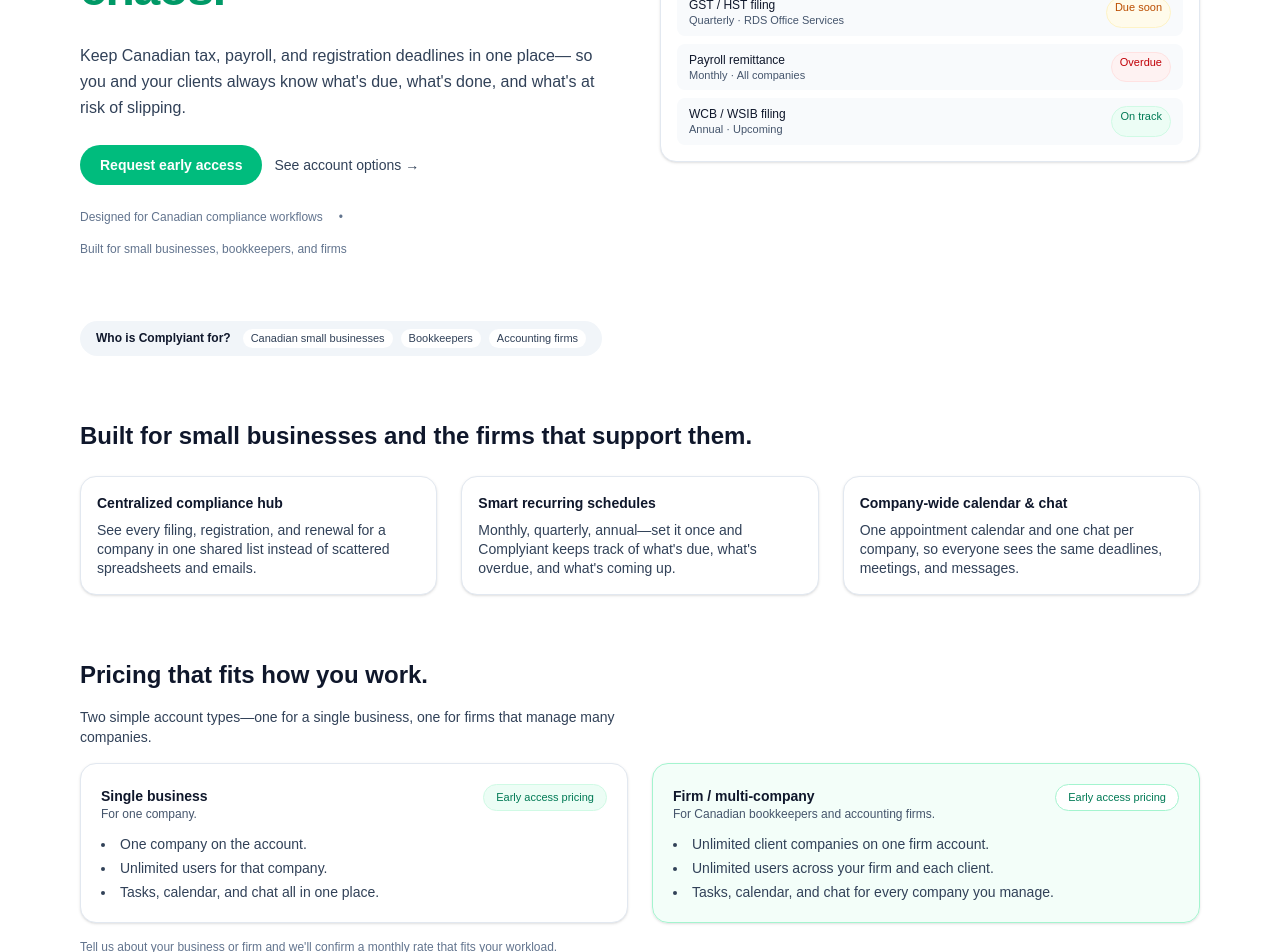
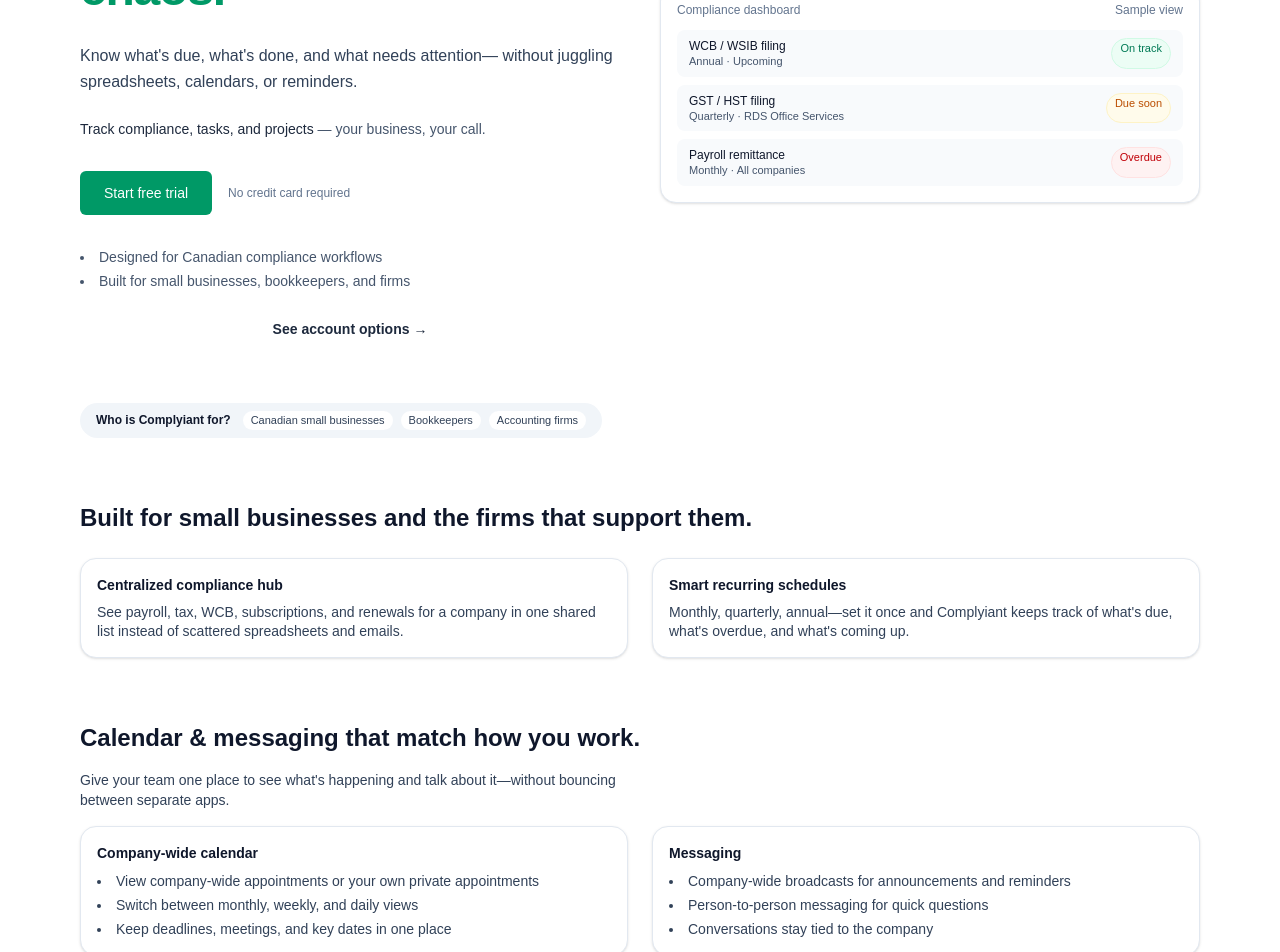
Before and after one commit to AB8655/complyiant, a Next.js app: page / in a window 1280 px wide. Shown: the part 280-1232 px from the top of the page. Built offline with nearby package versions, Linux system fonts and the light colour scheme.

Commit message:
Refine hero messaging and simplify feature layout

```diff
--- a/app/page.tsx
+++ b/app/page.tsx
@@ -5,88 +5,109 @@
     <div className="mx-auto max-w-6xl px-4 py-8 md:py-14 space-y-14 md:space-y-16">
       {/* HERO */}
       <section className="grid gap-10 md:grid-cols-2 md:items-center">
+        {/* Left column: copy + CTA */}
         <div className="space-y-6">
           <span className="inline-flex items-center rounded-full bg-emerald-50 px-3 py-1 text-xs font-medium text-emerald-700 border border-emerald-100">
-            Built in Canada for Canadian businesses &amp; firms
+            Built for small businesses and the firms that support them
           </span>
 
           <h1 className="text-3xl md:text-4xl lg:text-5xl font-semibold tracking-tight text-slate-900 leading-tight">
-            Compliance {" "}
+            Compliance{" "}
             <span className="text-emerald-600">without the chaos.</span>
           </h1>
 
           <p className="text-sm md:text-base text-slate-700 leading-relaxed max-w-xl">
-            Keep Canadian tax, payroll, and registration deadlines in one place—
-            so you and your clients always know what&apos;s due, what&apos;s done,
-            and what&apos;s at risk of slipping.
+            Know what&apos;s due, what&apos;s done, and what needs attention—
+            without juggling spreadsheets, calendars, or reminders.
           </p>
 
-          <div className="flex flex-wrap items-center gap-3">
-            <a
-              href="#contact"
-              className="inline-flex items-center rounded-full bg-emerald-500 px-5 py-2.5 text-sm font-semibold text-white hover:bg-emerald-600 transition-colors"
-            >
-              Request early access
-            </a>
+          <p className="text-sm text-slate-600">
+            <span className="font-medium text-slate-800">
+              Track compliance, tasks, and projects
+            </span>{" "}
+            — your business, your call.
+          </p>
+
+          {/* CTA block */}
+          <div className="mt-8 flex flex-col items-start gap-4">
+            {/* Primary CTA row */}
+            <div className="flex items-center gap-4">
+              <a
+                href="#contact"
+                className="rounded-md bg-emerald-600 px-6 py-3 text-sm font-medium text-white hover:bg-emerald-700"
+              >
+                Start free trial
+              </a>
+              <span className="text-xs text-slate-500">
+                No credit card required
+              </span>
+            </div>
+
+            {/* Trust bullets */}
+            <ul className="mt-4 space-y-1 list-disc list-inside text-sm text-slate-600">
+              <li>Designed for Canadian compliance workflows</li>
+              <li>Built for small businesses, bookkeepers, and firms</li>
+            </ul>
+
+            {/* Secondary CTA (centered + stronger) */}
             <a
               href="#pricing"
-              className="text-sm text-slate-700 hover:text-slate-900"
+              className="mx-auto mt-3 block text-sm font-semibold text-slate-800 hover:text-slate-900"
             >
               See account options →
             </a>
           </div>
-
-          <div className="flex flex-wrap gap-4 text-xs text-slate-500">
-            <span>Designed for Canadian compliance workflows</span>
-            <span>•</span>
-            <span>Built for small businesses, bookkeepers, and firms</span>
-          </div>
         </div>
 
-        {/* Simple “app preview” block */}
+        {/* Right column: Simple “app preview” block */}
         <div className="rounded-2xl border border-slate-200 bg-white p-4 shadow-sm">
-          <div className="flex items-center justify-between mb-3 text-xs text-slate-500">
+          <div className="mb-3 flex items-center justify-between text-xs text-slate-500">
             <span>Compliance dashboard</span>
             <span>Sample view</span>
           </div>
           <div className="space-y-2 text-xs">
+            {/* On track first */}
+            <div className="flex justify-between rounded-lg bg-slate-50 px-3 py-2">
+              <div>
+                <div className="font-medium text-slate-900">
+                  WCB / WSIB filing
+                </div>
+                <div className="text-[11px] text-slate-600">
+                  Annual · Upcoming
+                </div>
+              </div>
+              <span className="rounded-full border border-emerald-100 bg-emerald-50 px-2 py-0.5 text-[11px] text-emerald-700">
+                On track
+              </span>
+            </div>
+
+            {/* Due soon */}
             <div className="flex justify-between rounded-lg bg-slate-50 px-3 py-2">
               <div>
                 <div className="font-medium text-slate-900">
                   GST / HST filing
                 </div>
-                <div className="text-slate-600 text-[11px]">
+                <div className="text-[11px] text-slate-600">
                   Quarterly · RDS Office Services
                 </div>
               </div>
-              <span className="rounded-full bg-amber-50 px-2 py-0.5 text-[11px] text-amber-700 border border-amber-100">
+              <span className="rounded-full border border-amber-100 bg-amber-50 px-2 py-0.5 text-[11px] text-amber-700">
                 Due soon
               </span>
             </div>
+
+            {/* Overdue last */}
             <div className="flex justify-between rounded-lg bg-slate-50 px-3 py-2">
               <div>
                 <div className="font-medium text-slate-900">
                   Payroll remittance
                 </div>
-                <div className="text-slate-600 text-[11px]">
+                <div className="text-[11px] text-slate-600">
                   Monthly · All companies
                 </div>
               </div>
-              <span className="rounded-full bg-red-50 px-2 py-0.5 text-[11px] text-red-700 border border-red-100">
+              <span className="rounded-full border border-red-100 bg-red-50 px-2 py-0.5 text-[11px] text-red-700">
                 Overdue
-              </span>
-            </div>
-            <div className="flex justify-between rounded-lg bg-slate-50 px-3 py-2">
-              <div>
-                <div className="font-medium text-slate-900">
-                  WCB / WSIB filing
-                </div>
-                <div className="text-slate-600 text-[11px]">
-                  Annual · Upcoming
-                </div>
-              </div>
-              <span className="rounded-full bg-emerald-50 px-2 py-0.5 text-[11px] text-emerald-700 border border-emerald-100">
-                On track
               </span>
             </div>
           </div>
@@ -96,7 +117,7 @@
       {/* WHO IT'S FOR STRIP */}
       <section>
         <div className="inline-flex flex-wrap items-center gap-2 rounded-full bg-slate-100 px-4 py-2 text-xs text-slate-700">
-          <span className="font-semibold text-slate-900 mr-1">
+          <span className="mr-1 font-semibold text-slate-900">
             Who is Complyiant for?
           </span>
           <span className="rounded-full bg-white px-2 py-0.5 text-[11px]">
@@ -111,93 +132,131 @@
         </div>
       </section>
 
-      {/* FEATURES */}
+      {/* FEATURES – two cards only */}
       <section id="features" className="space-y-6">
         <h2 className="text-xl md:text-2xl font-semibold text-slate-900">
           Built for small businesses and the firms that support them.
         </h2>
-        <div className="grid gap-6 md:grid-cols-3">
-          <div className="rounded-2xl border border-slate-200 bg-white p-4 space-y-2 shadow-sm">
+
+        <div className="grid gap-6 md:grid-cols-2">
+          <div className="space-y-2 rounded-2xl border border-slate-200 bg-white p-4 shadow-sm">
             <h3 className="text-sm font-semibold text-slate-900">
               Centralized compliance hub
             </h3>
-            <p className="text-sm text-slate-700 leading-snug">
-              See every filing, registration, and renewal for a company in one
-              shared list instead of scattered spreadsheets and emails.
+            <p className="text-sm leading-snug text-slate-700">
+              See payroll, tax, WCB, subscriptions, and renewals for a company
+              in one shared list instead of scattered spreadsheets and emails.
             </p>
           </div>
 
-          <div className="rounded-2xl border border-slate-200 bg-white p-4 space-y-2 shadow-sm">
+          <div className="space-y-2 rounded-2xl border border-slate-200 bg-white p-4 shadow-sm">
             <h3 className="text-sm font-semibold text-slate-900">
               Smart recurring schedules
             </h3>
-            <p className="text-sm text-slate-700 leading-snug">
+            <p className="text-sm leading-snug text-slate-700">
               Monthly, quarterly, annual—set it once and Complyiant keeps track
               of what&apos;s due, what&apos;s overdue, and what&apos;s coming up.
-            </p>
-          </div>
-
-          <div className="rounded-2xl border border-slate-200 bg-white p-4 space-y-2 shadow-sm">
-            <h3 className="text-sm font-semibold text-slate-900">
-              Company-wide calendar &amp; chat
-            </h3>
-            <p className="text-sm text-slate-700 leading-snug">
-              One appointment calendar and one chat per company, so everyone
-              sees the same deadlines, meetings, and messages.
             </p>
           </div>
         </div>
       </section>
 
-      {/* PRICING */}
+      {/* COLLABORATION DETAILS */}
+      <section className="space-y-4">
+        <h2 className="text-xl md:text-2xl font-semibold text-slate-900">
+          Calendar &amp; messaging that match how you work.
+        </h2>
+        <p className="text-sm text-slate-700 max-w-xl">
+          Give your team one place to see what&apos;s happening and talk about
+          it—without bouncing between separate apps.
+        </p>
+
+        <div className="grid gap-6 md:grid-cols-2">
+          {/* Calendar details */}
+          <div className="space-y-2 rounded-2xl border border-slate-200 bg-white p-4 shadow-sm">
+            <h3 className="text-sm font-semibold text-slate-900">
+              Company-wide calendar
+            </h3>
+            <ul className="list-disc list-inside space-y-1 text-sm text-slate-700">
+              <li>
+                View company-wide appointments or your own private appointments
+              </li>
+              <li>Switch between monthly, weekly, and daily views</li>
+              <li>Keep deadlines, meetings, and key dates in one place</li>
+            </ul>
+          </div>
+
+          {/* Messaging details */}
+          <div className="space-y-2 rounded-2xl border border-slate-200 bg-white p-4 shadow-sm">
+            <h3 className="text-sm font-semibold text-slate-900">Messaging</h3>
+            <ul className="list-disc list-inside space-y-1 text-sm text-slate-700">
+              <li>
+                Company-wide broadcasts for announcements and reminders
+              </li>
+              <li>Person-to-person messaging for quick questions</li>
+              <li>Conversations stay tied to the company</li>
+            </ul>
+          </div>
+        </div>
+      </section>
+
+      {/* PRICING / ACCOUNT TYPES */}
       <section id="pricing" className="space-y-4">
         <h2 className="text-xl md:text-2xl font-semibold text-slate-900">
           Pricing that fits how you work.
         </h2>
         <p className="text-sm text-slate-700 max-w-xl">
-          Two simple account types—one for a single business, one for firms that
-          manage many companies.
+          Two simple account types—one for a single business, one for firms or
+          multi-entity setups that manage many companies or projects.
         </p>
 
         <div className="grid gap-6 md:grid-cols-2">
           {/* Single business card */}
-          <div className="rounded-2xl border border-slate-200 bg-white p-5 space-y-3 shadow-sm">
+          <div className="space-y-3 rounded-2xl border border-slate-200 bg-white p-5 shadow-sm">
             <div className="flex items-baseline justify-between">
               <div>
                 <div className="text-sm font-semibold text-slate-900">
                   Single business
                 </div>
-                <div className="text-xs text-slate-600">For one company.</div>
+                <div className="text-xs text-slate-600">
+                  For one company and its team.
+                </div>
               </div>
-              <span className="rounded-full bg-emerald-50 px-3 py-1 text-[11px] font-medium text-emerald-700 border border-emerald-100">
+              <span className="rounded-full border border-emerald-100 bg-emerald-50 px-3 py-1 text-[11px] font-medium text-emerald-700">
                 Early access pricing
               </span>
             </div>
-            <ul className="text-sm text-slate-700 space-y-1 list-disc list-inside">
+            <ul className="list-disc list-inside space-y-1 text-sm text-slate-700">
               <li>One company on the account.</li>
-              <li>Unlimited users for that company.</li>
+              <li>
+                Add team members as needed—no per-user pricing during early
+                access.
+              </li>
               <li>Tasks, calendar, and chat all in one place.</li>
             </ul>
           </div>
 
           {/* Firm / multi-company card */}
-          <div className="rounded-2xl border border-emerald-200 bg-emerald-50/60 p-5 space-y-3 shadow-sm">
+          <div className="space-y-3 rounded-2xl border border-emerald-200 bg-emerald-50/60 p-5 shadow-sm">
             <div className="flex items-baseline justify-between">
               <div>
                 <div className="text-sm font-semibold text-slate-900">
                   Firm / multi-company
                 </div>
                 <div className="text-xs text-slate-600">
-                  For Canadian bookkeepers and accounting firms.
+                  For bookkeepers, accounting firms, or multi-entity businesses.
                 </div>
               </div>
-              <span className="rounded-full bg-white px-3 py-1 text-[11px] font-medium text-emerald-700 border border-emerald-200">
+              <span className="rounded-full border border-emerald-200 bg-white px-3 py-1 text-[11px] font-medium text-emerald-700">
                 Early access pricing
               </span>
             </div>
-            <ul className="text-sm text-slate-700 space-y-1 list-disc list-inside">
-              <li>Unlimited client companies on one firm account.</li>
-              <li>Unlimited users across your firm and each client.</li>
+            <ul className="list-disc list-inside space-y-1 text-sm text-slate-700">
+              <li>
+                Track multiple client companies, projects, or entities from one
+                firm account.
+              </li>
+              <li>Add firm staff and client users as needed.</li>
               <li>Tasks, calendar, and chat for every company you manage.</li>
             </ul>
           </div>
@@ -215,18 +274,18 @@
         className="space-y-3 rounded-2xl border border-slate-200 bg-white p-5 shadow-sm"
       >
         <h2 className="text-xl font-semibold text-slate-900">
-          Request early access to Complyiant.
+          Start your free trial of Complyiant.
         </h2>
         <p className="text-sm text-slate-700 max-w-xl">
-          Tell us briefly how you handle compliance today, and we&apos;ll show
-          you what it looks like inside Complyiant for your Canadian business
-          or firm.
+          Tell us briefly how you handle compliance today—single business or
+          multi-company—and we&apos;ll set up a free trial that mirrors how you
+          actually work.
         </p>
         <a
           href="mailto:info@example.com"
-          className="inline-flex items-center rounded-full bg-emerald-500 px-4 py-2 text-sm font-semibold text-white hover:bg-emerald-600 transition-colors"
+          className="inline-flex items-center rounded-full bg-emerald-500 px-4 py-2 text-sm font-semibold text-white transition-colors hover:bg-emerald-600"
         >
-          Email us to request early access
+          Email us to start your free trial
         </a>
       </section>
     </div>
```
